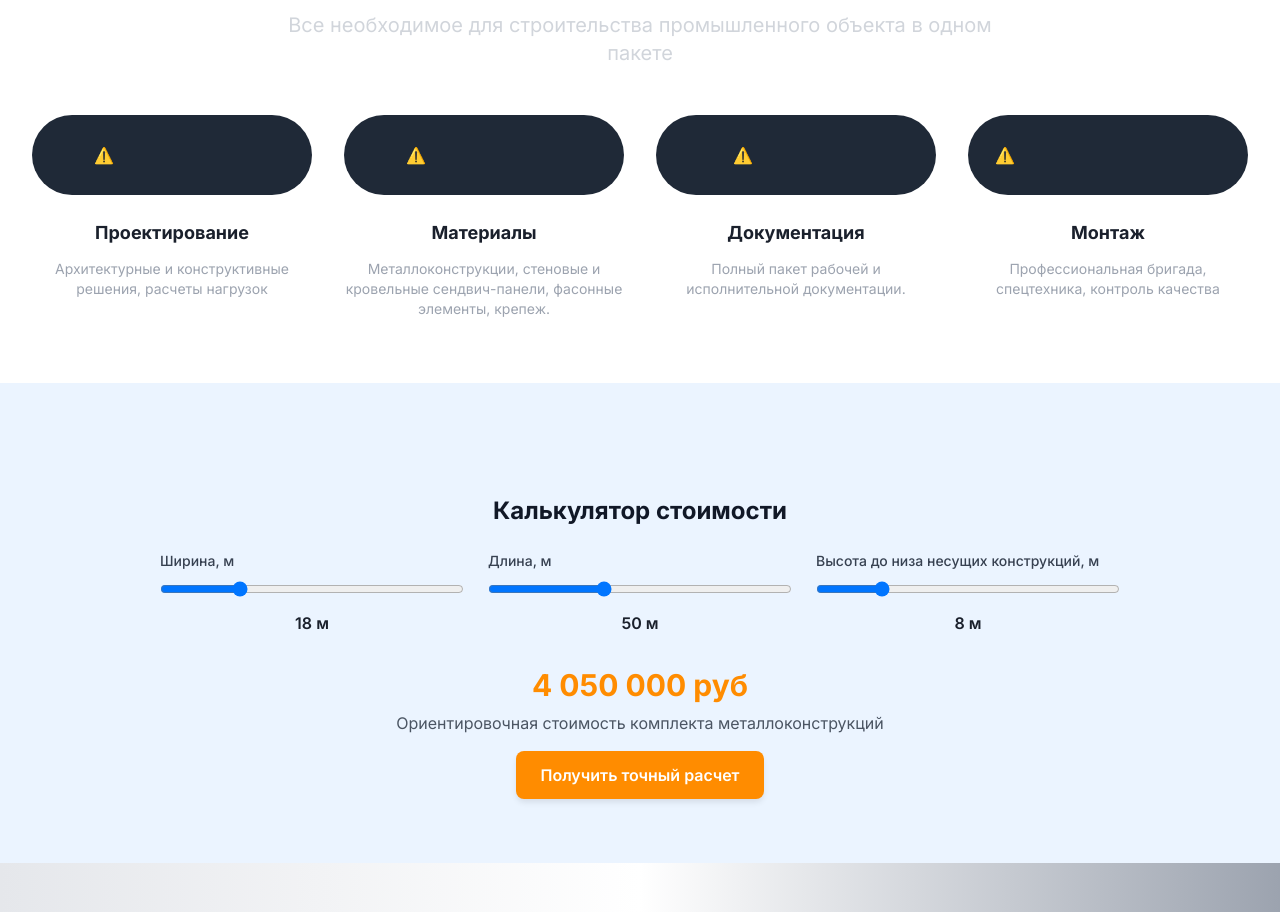
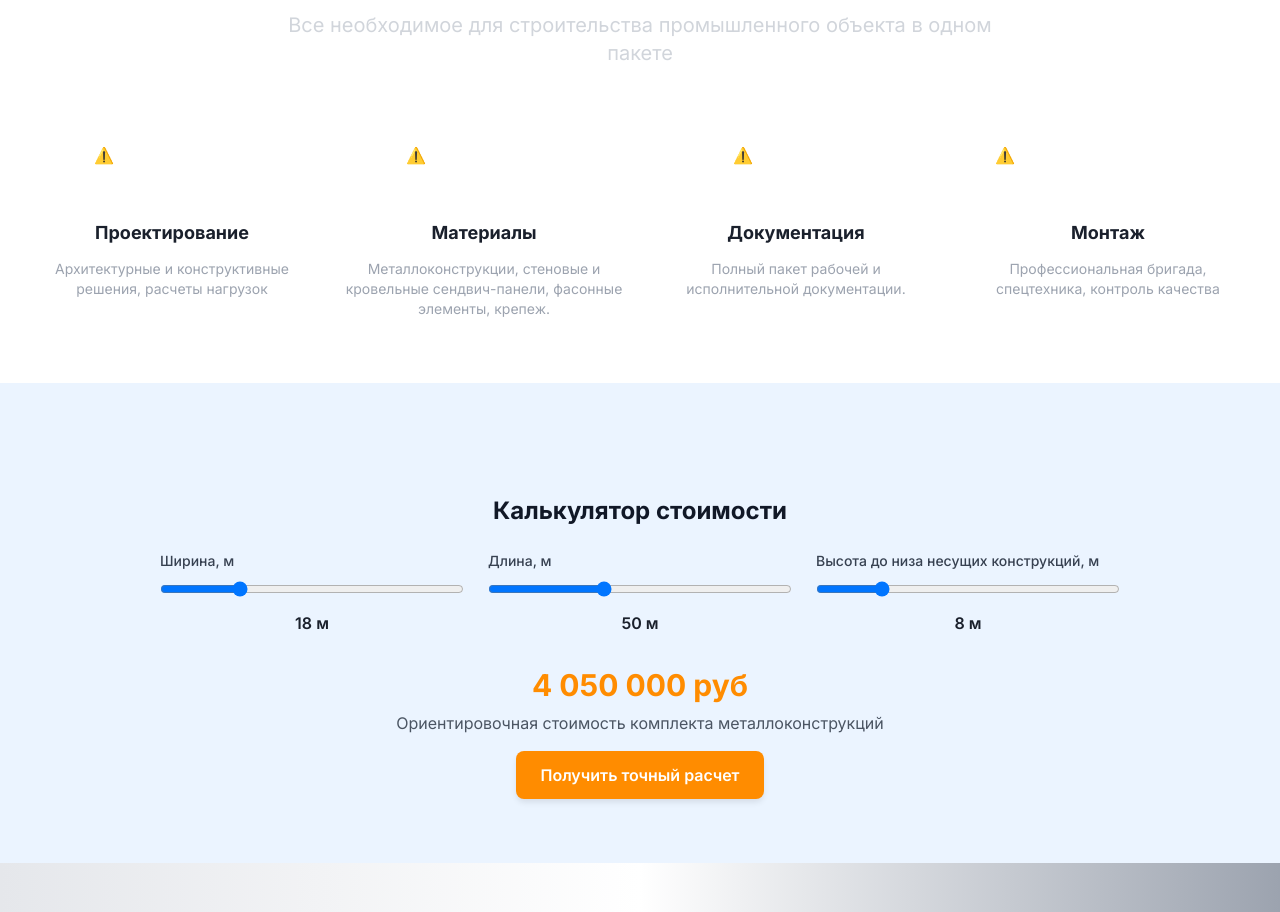
Before and after one commit to maver176005/industrial-steel-landing, a website: page index.html in a window 1280 px wide. Shown: the part 3845-4757 px from the top of the page. Drawn offline with nearby package versions, Linux system fonts and the light colour scheme; files that its build step writes are made by us from their sources; no server answers.

Commit message:
рефактор секций преимущества/почему мы/гост-fix

```diff
--- a/index.html
+++ b/index.html
@@ -569,7 +569,7 @@
         <div class="grid grid-cols-1 md:grid-cols-2 lg:grid-cols-4 gap-8">
             <!-- 1 Проектирование -->
             <div class="text-center group">
-                <div style="width: auto" class="w-20 h-20 bg-gray-800 rounded-full flex items-center justify-center mx-auto mb-6 group-hover:bg-gray-700 transition-colors">
+                <div style="width: auto" class="w-20 h-20   rounded-full flex items-center justify-center mx-auto mb-6 group-hover:bg-gray-700 transition-colors">
                     <!-- free иконка «drawing» -->
                     <lottie-player src="https://assets2.lottiefiles.com/packages/lf20_5tl1xxnz.json"
                                    background="transparent" speed="1" style="width: 156px; height: 156px;" loop autoplay>
@@ -581,7 +581,7 @@
 
             <!-- 2 Материалы -->
             <div class="text-center group">
-                <div style="width: auto" class="w-20 h-20 bg-gray-800 rounded-full flex items-center justify-center mx-auto mb-6 group-hover:bg-gray-700 transition-colors">
+                <div style="width: auto" class="w-20 h-20   rounded-full flex items-center justify-center mx-auto mb-6 group-hover:bg-gray-700 transition-colors">
                     <!-- free «box / package» -->
                     <lottie-player src="https://lottie.host/049e2442-1f2b-4f31-bc27-e3942802a723/ZSKAHRLBFs.json"
                                    background="transparent" speed="1"style="width: 156px; height: 156px;" loop autoplay>
@@ -593,7 +593,7 @@
 
             <!-- 3 Документация -->
             <div class="text-center group">
-                <div  style="width: auto;" class="w-20 h-20 bg-gray-800 rounded-full flex items-center justify-center mx-auto mb-6 group-hover:bg-gray-700 transition-colors">
+                <div  style="width: auto;" class="w-20 h-20   rounded-full flex items-center justify-center mx-auto mb-6 group-hover:bg-gray-700 transition-colors">
                     <!-- free «folder / document» -->
                     <lottie-player src="https://lottie.host/5535d2cc-3dbd-4c2e-b9c3-05e9fa3f5420/dchCIgQuvJ.json"
                                    background="transparent" speed="1" style="width: 126px; height: 126px;" loop autoplay>
@@ -605,7 +605,7 @@
 
             <!-- 4 Монтаж -->
             <div class="text-center group">
-                <div style="width: auto;" class="w-20 h-20 bg-gray-800 rounded-full flex items-center justify-center mx-auto mb-6 group-hover:bg-gray-700 transition-colors">
+                <div style="width: auto;" class="w-20 h-20   rounded-full flex items-center justify-center mx-auto mb-6 group-hover:bg-gray-700 transition-colors">
                     <lottie-player src="https://lottie.host/be2f0e23-2741-4d41-82ac-194b9ee15c7c/oR4UJrTaBG.json"
                                    background="transparent" speed="1" style="width: 226px; height: 226px;" loop autoplay>
                     </lottie-player>
```
